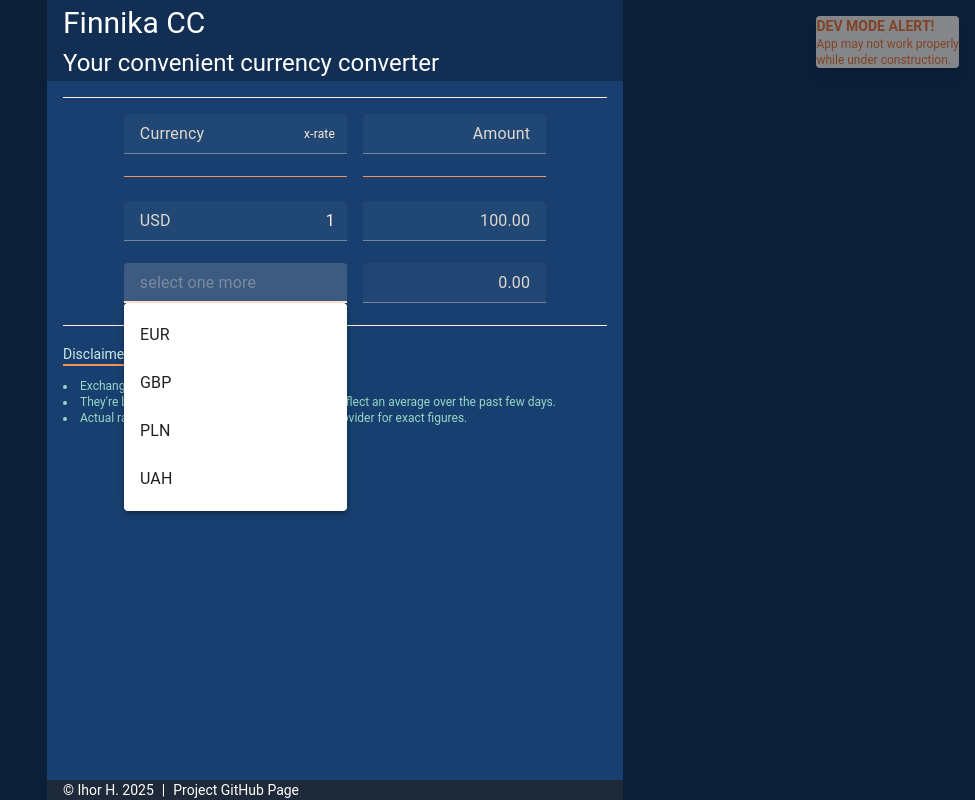
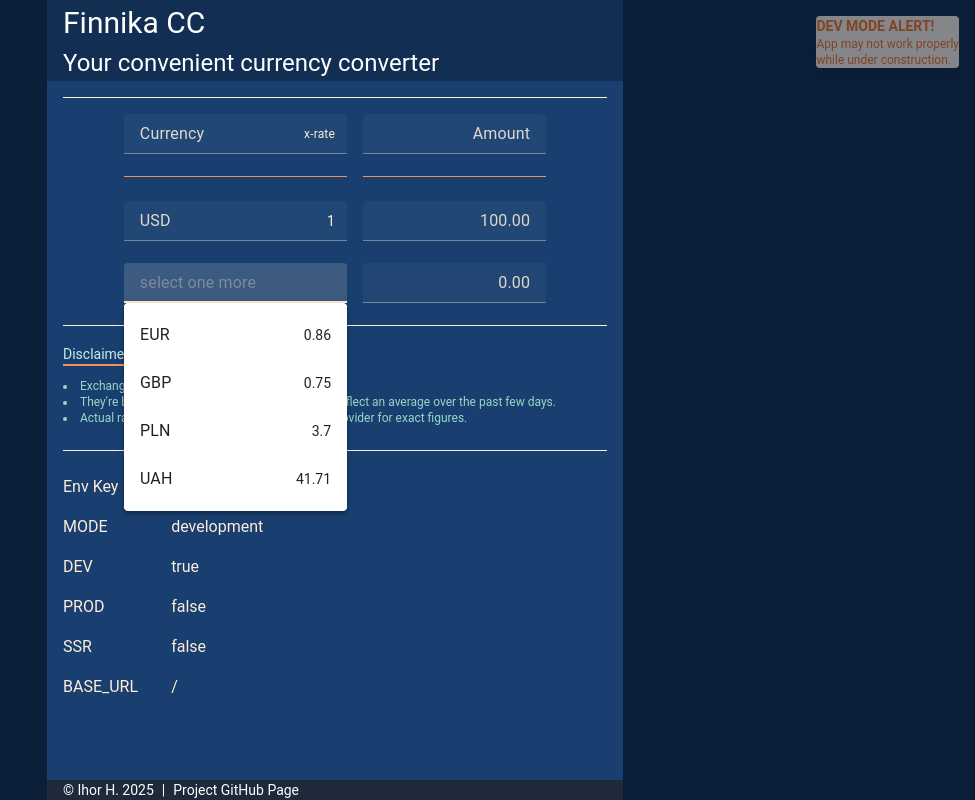
Before and after one commit to ihorh/casual-convert, a Vue app in the folder webapps/finnikacc-ui/: page / in a window 1280 px wide. Both pictures are taken after a click on the button 627 px from the left and 283 px from the top of the page. Shown: the whole page, without its empty margins (305-1280 px from the left). Built offline with nearby package versions, Linux system fonts and the light colour scheme; what @tanstack/vue-query would draw is missing.

Commit message:
0. Refactoring to later accomodate fetching convert rates from API.

```diff
--- a/webapps/finnikacc-ui/src/components/CcRow.vue
+++ b/webapps/finnikacc-ui/src/components/CcRow.vue
@@ -5,12 +5,11 @@
     <p v-else></p>
     <v-text-field :readonly="true" density="compact">
         <template #append-inner>
-            {{ rowItem.convRateMainBase }}
+            <span class="text-sm">{{ rowItem.convRateMainBase }}</span>
         </template>
         {{ rowItem.currency }}
     </v-text-field>
     <c-input-decimal density="compact" v-model="amount" @user-input="handleAmountUpdate">
-
     </c-input-decimal>
     <v-btn v-if="canRemove" @click="handleDelete" class="px-0" min-width="0">
         <i class="fas fa-trash-can text-red-600"></i>
--- a/webapps/finnikacc-ui/src/components/CcRowNew.vue
+++ b/webapps/finnikacc-ui/src/components/CcRowNew.vue
@@ -1,8 +1,19 @@
 <template>
     <p></p>
-    <v-autocomplete  :items="items" density="compact" @update:model-value="onSelect" placeholder="select one more">
-        <template #append-inner>
-            <!-- {{ model.rate?.conversionRate ?? 1 }}  -->
+    <v-autocomplete
+        :items="items"
+        item-title="quoteCurrency"
+        item-value="quoteCurrency"
+        density="compact"
+        @update:model-value="onSelect"
+        placeholder="select one more"
+    >
+        <template v-slot:item="{ item, props }">
+            <v-list-item v-bind="props">
+                <template #append>
+                    <span class="text-sm">{{ item.raw.convertRate }}</span>
+                </template>
+            </v-list-item>
         </template>
     </v-autocomplete>
     <c-input-decimal density="compact" v-model="amount">text</c-input-decimal>
@@ -10,22 +21,21 @@
 </template>
 
 <script setup lang="ts">
-
-import CInputDecimal from "@/components/CInputDecimal.vue"
-import Decimal from "decimal.js";
+import CInputDecimal from '@/components/CInputDecimal.vue'
+import type { Data } from '@/types-and-utils/model'
+import Decimal from 'decimal.js'
 
 defineProps<{
-    items: string[],
+    items: Data.CurrencyConvertRateModel[]
 }>()
 
-const amount = defineModel<Decimal>("amount", { default: Decimal(0) })
+const amount = defineModel<Decimal>('amount', { default: Decimal(0) })
 const emit = defineEmits<{
     (e: 'currencySelected', currency: string): void
 }>()
 
-
 function onSelect(value: string | null) {
     if (!value) return
-    emit("currencySelected", value)
+    emit('currencySelected', value)
 }
 </script>
--- a/webapps/finnikacc-ui/src/stores/convert-basket.ts
+++ b/webapps/finnikacc-ui/src/stores/convert-basket.ts
@@ -1,50 +1,41 @@
 import { ref, computed } from 'vue'
 import { defineStore } from 'pinia'
 import Decimal from 'decimal.js'
-import type { View } from '@/types-and-utils/model'
+import type { Data, View } from '@/types-and-utils/model'
+import { useConvertRatesStore } from './convert-rates'
 
-const MAIN_BASE_CURRENCY = 'USD'
 const MAIN_BASE_AMOUNT_DEFAULT = Decimal(100)
 
-const MAIN_BASE_CONV_RATES: { [key: string]: Decimal } = {
-    EUR: new Decimal(0.86),
-    GBP: new Decimal(0.75),
-    PLN: new Decimal(3.7),
-    UAH: new Decimal(41.71),
-}
+export const useConvertBasketStore = defineStore('convert-basket', () => {
+    const convStore = useConvertRatesStore()
 
-export const useConvertBasketStore = defineStore('convert-basket', () => {
-    const convRows = ref<View.CurrencyConvRow[]>([createMainBaseRow()])
+    const convRows = ref<View.CurrencyConvRow[]>([
+        createQuoteRowDefaults(convStore.mainBaseCurrency, MAIN_BASE_AMOUNT_DEFAULT, true, true),
+    ])
 
     const awailableCurrencies = computed(() =>
-        Object.keys(MAIN_BASE_CONV_RATES).filter((c) => !contains(c)),
+        convStore.awailableCurrencies.filter((c) => !contains(c.quoteCurrency)),
     )
-    const mainBaseCurrency = computed(() => convRows.value.filter((row) => row.isMainBase)[0])
-    const currenBaseCurrency = computed(() => convRows.value.filter((row) => row.isCurrentBase)[0])
 
     function contains(currency: String): boolean {
-        return convRows.value.some((row) => row.currency == currency)
-    }
-
-    function supports(currency: string): boolean {
-        return currency in MAIN_BASE_CONV_RATES || currency === MAIN_BASE_CURRENCY
+        return convRows.value.some((row) => row.currency === currency)
     }
 
     function canRemove(currency: string): boolean {
-        return currency !== MAIN_BASE_CURRENCY
+        return currency !== convStore.mainBaseCurrency.quoteCurrency
     }
 
     function addConvRow(currency: string) {
-        if (contains(currency) || !supports(currency)) {
+        if (contains(currency) || !convStore.supports(currency)) {
             throw new Error('Unexpected error')
         }
-        convRows.value.push(createQuoteRowDefaults(currency))
+        convRows.value.push(createQuoteRowDefaults(convStore.getConvRateModel(currency)))
         updateAllRows()
     }
 
     function removeConvRow(currency: string) {
         console.log('removeConvRow: ', currency)
-        if (currency === MAIN_BASE_CURRENCY) {
+        if (!canRemove(currency)) {
             throw new Error('Unexpected error')
         }
         convRows.value = convRows.value.filter((row) => row.currency !== currency)
@@ -78,7 +69,6 @@ export const useConvertBasketStore = defineStore('convert-basket', () => {
         convRows,
         awailableCurrencies,
         contains,
-        supports,
         canRemove,
         addConvRow,
         removeConvRow,
@@ -86,20 +76,16 @@ export const useConvertBasketStore = defineStore('convert-basket', () => {
     }
 })
 
-const createMainBaseRow = (): View.CurrencyConvRow => ({
-    currency: MAIN_BASE_CURRENCY,
-    convRateMainBase: Decimal(1),
-    convRateCurrentBase: Decimal(1),
-    amount: MAIN_BASE_AMOUNT_DEFAULT,
-    isMainBase: true,
-    isCurrentBase: true,
+const createQuoteRowDefaults = (
+    currency: Data.CurrencyConvertRateModel,
+    amount: Decimal = Decimal(0),
+    isMainBase: boolean = false,
+    isCurrentBase: boolean = false,
+): View.CurrencyConvRow => ({
+    currency: currency.quoteCurrency,
+    amount: amount,
+    convRateMainBase: currency.convertRate,
+    convRateCurrentBase: currency.convertRate,
+    isMainBase: isMainBase,
+    isCurrentBase: isCurrentBase,
 })
-
-const createQuoteRowDefaults = (currency: string): View.CurrencyConvRow => ({
-    currency: currency,
-    amount: Decimal(0),
-    convRateMainBase: MAIN_BASE_CONV_RATES[currency],
-    convRateCurrentBase: MAIN_BASE_CONV_RATES[currency],
-    isMainBase: false,
-    isCurrentBase: false,
-})
--- /dev/null
+++ b/webapps/finnikacc-ui/src/stores/convert-rates.ts
@@ -0,0 +1,40 @@
+import Decimal from 'decimal.js'
+import { defineStore } from 'pinia'
+import { computed } from 'vue'
+import type {Data} from '@/types-and-utils/model'
+
+const useMock = import.meta.env.MODE === 'preview'
+
+const MAIN_BASE_CURRENCY = 'USD'
+
+const _MAIN_BASE_CONV_RATES: { [key: string]: Decimal } = {
+    USD: new Decimal(1),
+    EUR: new Decimal(0.86),
+    GBP: new Decimal(0.75),
+    PLN: new Decimal(3.7),
+    UAH: new Decimal(41.71),
+}
+
+const MAIN_BASE_CONV_RATES: Data.CurrencyConvertRateModel[] = [
+    {baseCurrency: "USD", quoteCurrency: "USD", convertRate: Decimal(1)},
+    {baseCurrency: "USD", quoteCurrency: "EUR", convertRate: Decimal(0.86)},
+    {baseCurrency: "USD", quoteCurrency: "GBP", convertRate: Decimal(0.75)},
+    {baseCurrency: "USD", quoteCurrency: "PLN", convertRate: Decimal(3.7)},
+    {baseCurrency: "USD", quoteCurrency: "UAH", convertRate: Decimal(41.71)},
+]
+
+export const useConvertRatesStore = defineStore('convert-rates', () => {
+    const awailableCurrencies = computed(() => MAIN_BASE_CONV_RATES)
+
+    const mainBaseCurrency = computed(() => getConvRateModel(MAIN_BASE_CURRENCY))
+
+    function supports(currency: string): boolean {
+        return awailableCurrencies.value.some((r) => r.quoteCurrency === currency)
+    }
+
+    function getConvRateModel(currency: string): Data.CurrencyConvertRateModel {
+        return awailableCurrencies.value.find((r) => r.quoteCurrency === currency)!
+    }
+
+    return { awailableCurrencies, mainBaseCurrency, getConvRateModel, supports}
+})
--- a/webapps/finnikacc-ui/src/types-and-utils/model.ts
+++ b/webapps/finnikacc-ui/src/types-and-utils/model.ts
@@ -1,7 +1,6 @@
-import type { Decimal } from "decimal.js"
+import type { Decimal } from 'decimal.js'
 
 export namespace View {
-
     export interface CurrencyConvRow {
         currency: string
         convRateMainBase: Decimal
@@ -12,4 +11,13 @@ export namespace View {
     }
 }
 
-export namespace Data {}
+export namespace Data {
+    export interface CurrencyConvertRateModel {
+        baseCurrency: string
+        quoteCurrency: string
+        convertRate: Decimal
+        rateType?: string
+        rateAge?: string
+        rateAt?: Date
+    }
+}
--- a/webapps/finnikacc-ui/src/views/CurrencyConverterView.vue
+++ b/webapps/finnikacc-ui/src/views/CurrencyConverterView.vue
@@ -17,6 +17,21 @@
         <div class="h-4"></div>
 
         <disclaimer />
+
+        <br></br>
+        <hr />
+        <br />
+
+
+        <div  class="grid grid-cols-2 gap-4 w-max">
+            <div>Env Key</div>
+            <div>Value</div>
+            <template v-for="(value, key) in env">
+                <div >{{ key }}</div>
+                <div>{{ value }}</div>
+            </template>
+        </div>
+
     </DefaultLayout>
 </template>
 
@@ -25,4 +40,15 @@ import DefaultLayout from '@/layouts/DefaultLayout.vue'
 import CcBasket from '@/components/CcBasket.vue'
 import Disclaimer from '@/layouts/Disclaimer.vue'
 import Footer from '@/layouts/Footer.vue'
+
+const ENV_MODE = import.meta.env.MODE
+const BASE_URL = import.meta.env.BASE_URL
+const PROD = import.meta.env.PROD
+const DEV = import.meta.env.DEV
+const SST = import.meta.env.SSR
+
+const env = import.meta.env
+const keys = Object.keys(import.meta.env)
+
+
 </script>
```
